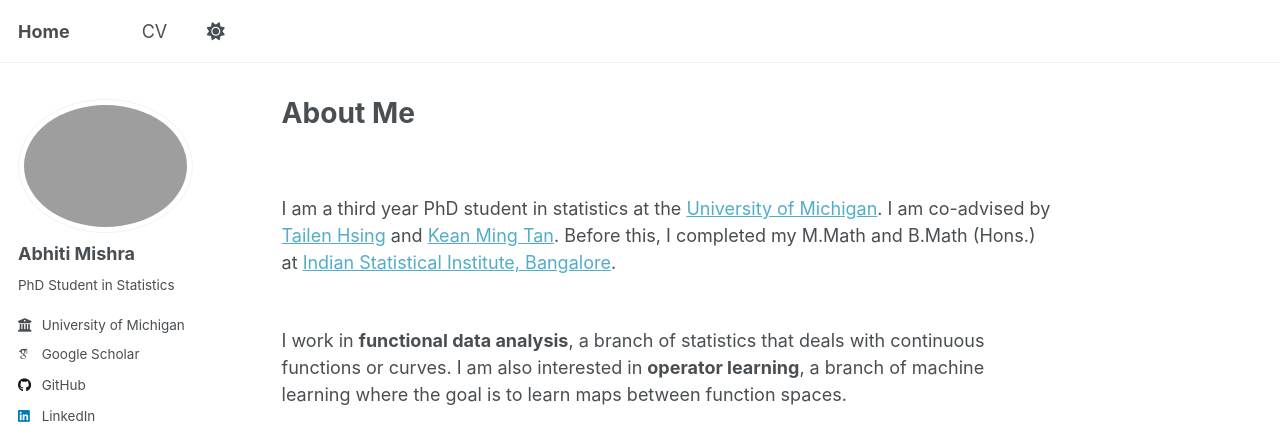
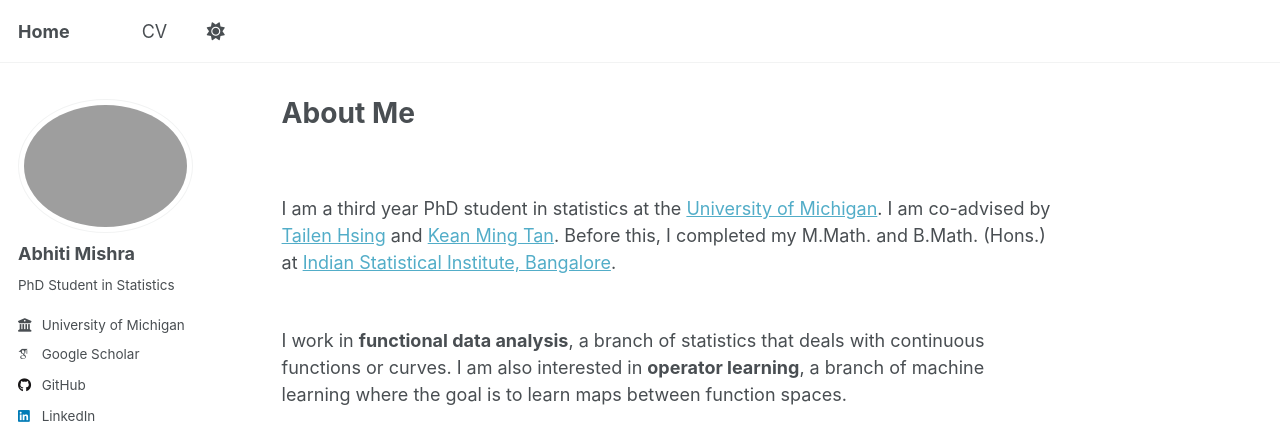
Before and after one commit to abhiti23/abhiti23.github.io, a Jekyll site: the page built from _pages/about.md, in a window 1280 px wide. Shown: the top 424 px of the page. Built offline with Jekyll 4.4.1, drawn with Linux system fonts in a browser that asks for light colours; some web fonts are replaced; a script that is not in the unit is left out.

```diff
--- a/_pages/about.md
+++ b/_pages/about.md
@@ -10,7 +10,7 @@ redirect_from:
 
 <br /><br />
  I am a third year PhD student in statistics at the [University of Michigan](https://lsa.umich.edu/stats). I am co-advised by [Tailen Hsing](https://dept.stat.lsa.umich.edu/~thsing/) and [Kean Ming Tan](http://www.keanmingtan.com/).
- Before this, I completed my M.Math and B.Math (Hons.) at [Indian Statistical Institute, Bangalore](https://www.isibang.ac.in/).
+ Before this, I completed my M.Math. and B.Math. (Hons.) at [Indian Statistical Institute, Bangalore](https://www.isibang.ac.in/).
 <br /><br />
 
 I work in **functional data analysis**, a branch of statistics that deals with continuous functions or curves.
```
